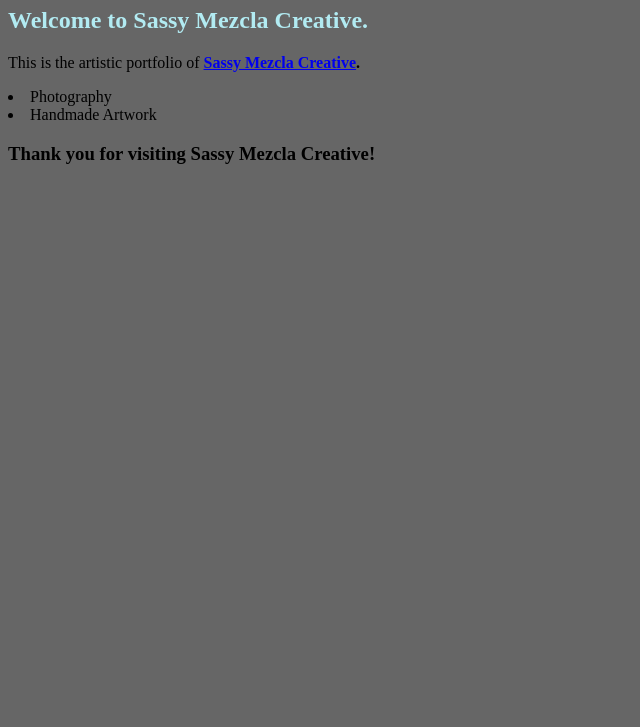
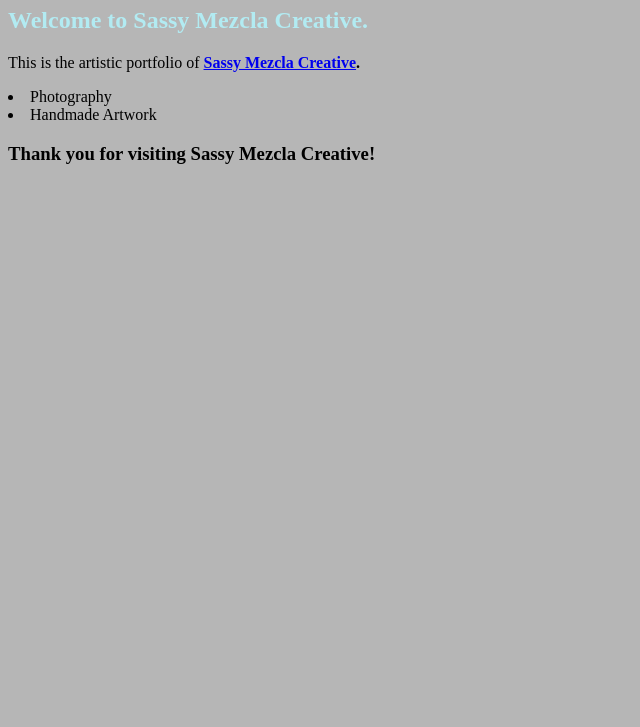
Before and after one commit to nicholeangela/nicholeangela.github.io, a plain HTML site: page index.html in a window 1280 px wide. Shown: the part 73-800 px from the top of the page, without its empty margins (0-640 px from the left). Drawn offline with Linux system fonts and the light colour scheme.

Commit message:
Sassy Mezcla Creativef

```diff
--- a/style.css
+++ b/style.css
@@ -1,5 +1,5 @@
 body {
-	background-color: #666666
+	background-color: #B6B6B6
 }
 
 h1 {
```
